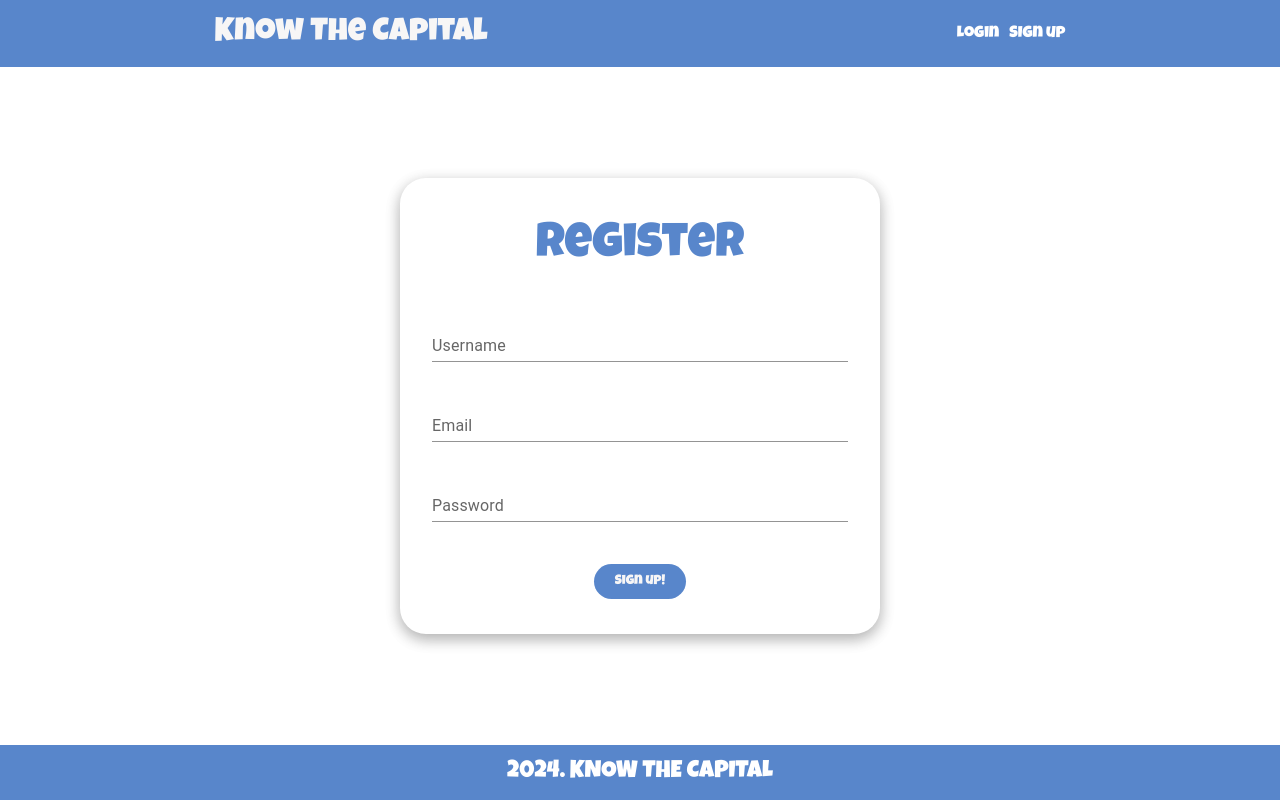
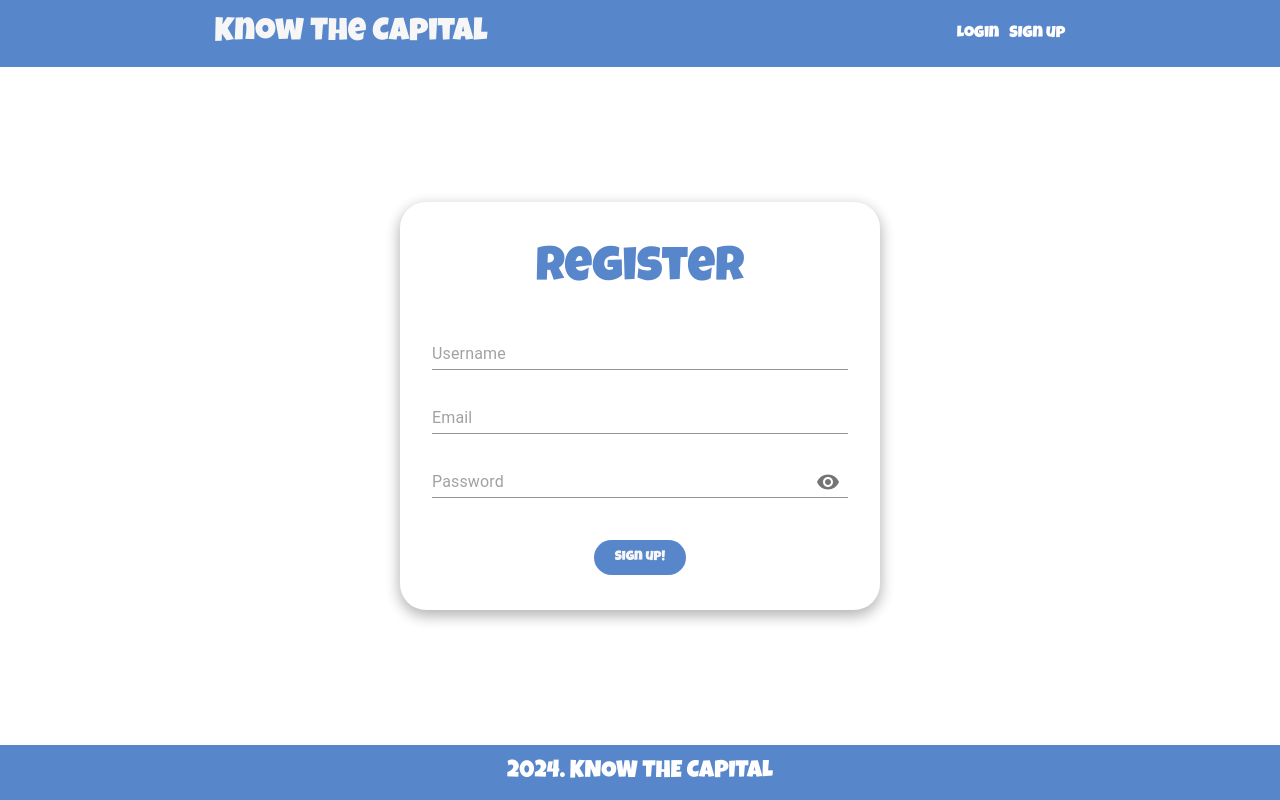
Before and after one commit to AlexNikolov2/Web-Dev-Bootcamp-Udemy, a React (Vite) app in the folder know-your-capital/front/: page /auth/register in a window 1280 px wide. Built offline with nearby package versions, Linux system fonts and the light colour scheme.

Commit message:
reworking registation, changing textfields with number fields

```diff
--- a/know-your-capital/front/src/App.css
+++ b/know-your-capital/front/src/App.css
@@ -58,7 +58,7 @@ form {
   margin-bottom: 0.5rem;
 }
 
-.MuiTextField-root {
+.MuiInput-root {
   width: 100%;
   margin: 0;
 }
--- a/know-your-capital/front/src/pages/auth/Register/index.jsx
+++ b/know-your-capital/front/src/pages/auth/Register/index.jsx
@@ -1,7 +1,22 @@
-import { TextField } from "@mui/material";
-import { register } from "../../../services/authService"; // Import the register function
+import { Input, InputAdornment, IconButton } from "@mui/material";
+import { Visibility, VisibilityOff } from "@mui/icons-material";
+import { register } from "../../../services/authService";
+import { useState } from "react";
 
 export function Register() {
+
+  const [showPassword, setShowPassword] = useState(false);
+  const [error, setError] = useState(null);
+
+  const handleClickShowPassword = () => setShowPassword((show) => !show);
+
+  const handleMouseDownPassword = (event) => {
+    event.preventDefault();
+  };
+
+  const handleMouseUpPassword = (event) => {
+    event.preventDefault();
+  };
 
   const handleSubmit = async (e) => {
     e.preventDefault();
@@ -12,8 +27,10 @@ export function Register() {
     try {
       const response = await register({ username, email, password });
       console.log('Registration successful:', response);
+      setError(null); // Clear any previous errors
     } catch (error) {
       console.error('Registration failed:', error);
+      setError('Registration failed. Please try again.');
     }
   }
 
@@ -21,31 +38,48 @@ export function Register() {
     <section className="form register">
       <form action="" onSubmit={handleSubmit}>
         <h2>Register</h2>
+        {error && <p className="error">{error}</p>}
         <section className="field username">
-          <TextField
-            id="standard-basic"
+          <Input
+            id="username"
             name="username"
-            label="Username"
+            placeholder="Username"
             variant="standard"
             fullWidth
+            autoComplete="username"
           />
         </section>
         <section className="field email">
-          <TextField
-            id="standard-basic"
+          <Input
+            id="email"
             name="email"
-            label="Email"
+            placeholder="Email"
             variant="standard"
             fullWidth
+            autoComplete="email"
           />
         </section>
         <section className="field password">
-          <TextField
-            id="standard-basic"
+          <Input
+            id="password"
             name="password"
-            label="Password"
-            variant="standard"
-            fullWidth
+            type={showPassword ? 'text' : 'password'}
+            placeholder="Password"
+            autoComplete="new-password"
+            endAdornment={
+              <InputAdornment position="end">
+                <IconButton
+                  aria-label={
+                    showPassword ? 'hide the password' : 'display the password'
+                  }
+                  onClick={handleClickShowPassword}
+                  onMouseDown={handleMouseDownPassword}
+                  onMouseUp={handleMouseUpPassword}
+                >
+                  {showPassword ? <VisibilityOff /> : <Visibility />}
+                </IconButton>
+              </InputAdornment>
+            }
           />
         </section>
         <button>Sign up!</button>
--- a/know-your-capital/front/src/services/authService.js
+++ b/know-your-capital/front/src/services/authService.js
@@ -1,6 +1,6 @@
 import axios from 'axios';
 
-const API_URL = '/auth';
+const API_URL = 'http://localhost:5000/auth'; // Ensure this URL is correct
 
 export const register = async (userData) => {
     const response = await axios.post(`${API_URL}/register`, userData);
```
Also changed, not shown: 1 other file (tests, documents, lock files or other folders).
